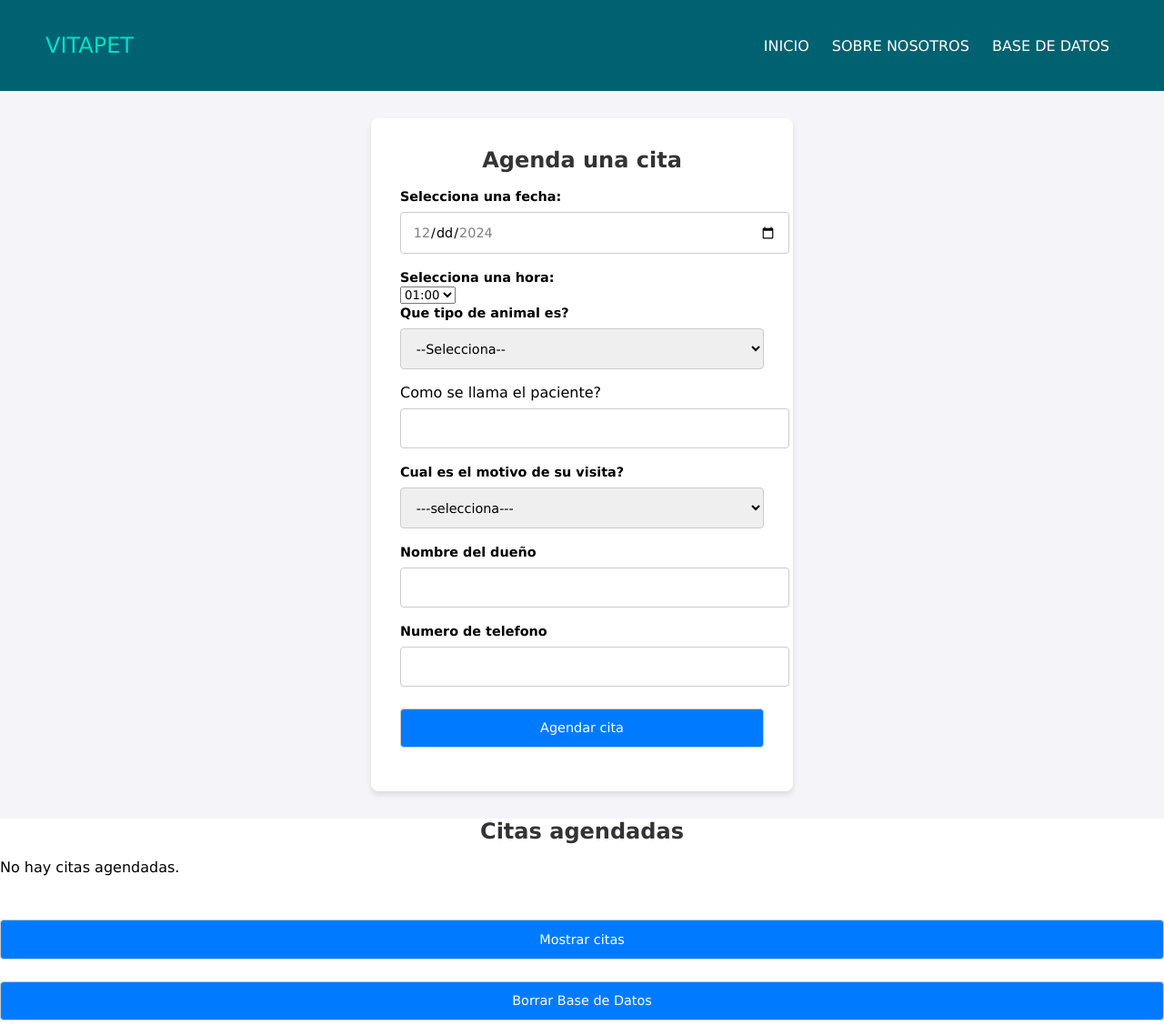
After one commit to Ulises-Mt/veterinaria, a Flask app: template app/templates/citas.html in a window 1280 px wide. The commit adds this page. Shown: the whole page at 91% size. Run offline with Flask 3, Linux system fonts and the light colour scheme; the template is opened without the code that fills it, so the values that code supplies are empty.

Commit message:
agendacion de citas

```diff
--- a/app/static/css/style.css
+++ b/app/static/css/style.css
@@ -295,7 +295,7 @@ section h4{
 }
 
 .regitrar-form input,
-select,
+#animal,
 button
 {
     width: 100%;
@@ -376,3 +376,54 @@ button:hover {
   table tr:nth-child(even) {
     background-color: #f2f2f2;
   }
+
+/* Estilo de agendar citas */
+
+#agenda-cita{
+    font-family: 'Roboto', sans-serif;
+    background-color: #f4f4f9;
+    margin: 0;
+    padding: 0;
+    display: flex;
+    justify-content: center;
+    align-items: center;
+    height: 100vh;
+    flex-direction: column;
+}
+
+#cita-form{
+    background-color: white;
+    padding: 2rem;
+    border-radius: 8px;
+    box-shadow: 0 4px 6px rgba(0, 0, 0, 0.1);
+    width: 100%;
+    max-width: 400px;
+}
+
+section h6{
+    font-size: 1.5rem;
+    color: #333;
+    text-align: center;
+    margin-bottom: 1rem;
+    flex-direction: column;
+}
+
+#cita-form label{
+    font-size: 0.9rem;
+    font-weight: bold;
+    margin-bottom: 0.3rem;
+}
+
+#cita-form input,
+#cita-motivo,
+#animal,
+button
+{
+    width: 100%;
+    padding: 0.8rem;
+    margin-top: 0.5rem;
+    margin-bottom: 1rem;
+    border: 1px solid #ccc;
+    border-radius: 4px;
+    font-size: 0.9rem;
+}
--- /dev/null
+++ b/app/static/js/segundoscript.js
@@ -0,0 +1,138 @@
+// Función para generar las horas en punto en el <select>
+function generarHoras() {
+const selectHora = document.getElementById('hora');
+// Generar opciones de horas (de 1:00 a 24:00)
+for (let i = 1; i <= 24; i++) {
+    const option = document.createElement('option');
+    // Formato de la hora: 01:00, 02:00, ..., 24:00
+    const horaFormateada = i < 10 ? `0${i}:00` : `${i}:00`;
+    option.value = horaFormateada;
+    option.textContent = horaFormateada;
+    selectHora.appendChild(option);
+    }
+}
+
+// Llamar a la función para generar las horas cuando se carga la página
+generarHoras();
+
+// Calcular la fecha mínima (hoy) y máxima (hoy + 14 días)
+const hoy = new Date();
+const fechaMin = hoy.toISOString().split('T')[0]; // Convertir a formato YYYY-MM-DD
+const fechaMax = new Date(hoy);
+fechaMax.setDate(hoy.getDate() + 14); // Agregar 14 días
+const fechaMaxFormat = fechaMax.toISOString().split('T')[0];
+
+// Asignar las fechas al input de tipo date
+document.getElementById('fecha').min = fechaMin;
+document.getElementById('fecha').max = fechaMaxFormat;
+
+
+
+//funcionalidad de las citas agendadas
+
+document.addEventListener('DOMContentLoaded', () => {
+const botonMostrarCitas = document.getElementById('mostrar-citas');
+botonMostrarCitas.addEventListener('click', () => {
+    console.log("Clic en mostrar citas");
+    mostrarCitas();
+    });
+});
+
+// Referencias a elementos del DOM
+const formCitas = document.getElementById('cita-form');
+const contenedorCitas = document.getElementById('citas-agendadas');
+const botonMostrarCitas = document.getElementById('mostrar-citas');
+const botonBorrarCitas = document.getElementById('borrar-citas');
+
+// Manejar el envío del formulario
+formCitas.addEventListener('submit', (e) => {
+    e.preventDefault();
+
+    // Obtener datos del formulario
+    const fecha = document.getElementById('fecha').value;
+    const hora = document.getElementById('hora').value;
+    const animal = document.getElementById('animal').value;
+    const paciente = document.getElementById('nombre-paciente').value;
+    const motivo = document.getElementById('cita-motivo').value;
+    const dueño = document.getElementById('nombre-dueño').value;
+    const telefono = document.getElementById('numero-telefonico').value;
+
+    // Validar datos
+    if (!fecha || !hora || animal === 'selecciona' || motivo === 'selecciona' || !paciente || !dueño || !telefono) {
+        alert('Por favor, completa todos los campos.');
+        return;
+}
+
+// Crear el objeto de la cita
+const nuevaCita = { fecha, hora, animal, paciente, motivo, dueño, telefono };
+
+// Guardar la cita en localStorage
+const citas = JSON.parse(localStorage.getItem('citas')) || [];
+citas.push(nuevaCita);
+localStorage.setItem('citas', JSON.stringify(citas));//posible error
+
+// Limpiar el formulario y mostrar las citas
+formCitas.reset();
+mostrarCitas();
+});
+
+// Función para mostrar las citas
+function mostrarCitas() {
+contenedorCitas.innerHTML = ''; // Limpiar el contenido existente
+const citas = JSON.parse(localStorage.getItem('citas')) || [];
+
+if (citas.length === 0) {
+    contenedorCitas.innerHTML = '<p>No hay citas agendadas.</p>';
+    return;
+}
+
+// Crear la tabla de citas
+const tabla = document.createElement('table');
+tabla.innerHTML = `
+    <thead>
+    <tr>
+        <th>#</th>
+        <th>Fecha</th>
+        <th>Hora</th>
+        <th>Animal</th>
+        <th>Paciente</th>
+        <th>Motivo</th>
+        <th>Dueño</th>
+        <th>Teléfono</th>
+     </tr>
+    </thead>
+<tbody>
+</tbody>
+`;
+
+const tbody = tabla.querySelector('tbody');
+citas.forEach((cita, index) => {
+    const fila = document.createElement('tr');
+    fila.innerHTML = `
+        <td>${index + 1}</td>
+        <td>${cita.fecha}</td>
+        <td>${cita.hora}</td>
+        <td>${cita.animal}</td>
+        <td>${cita.paciente}</td>
+        <td>${cita.motivo}</td>
+        <td>${cita.dueño}</td>
+        <td>${cita.telefono}</td>
+    `;
+        tbody.appendChild(fila);
+    });
+
+    contenedorCitas.appendChild(tabla);
+}
+
+// Manejar el botón para mostrar citas
+document.getElementById('mostrar-citas').addEventListener('click', mostrarCitas);
+
+// Manejar el botón para borrar citas
+botonBorrarCitas.addEventListener('click', () => {
+    localStorage.removeItem('citas');
+    mostrarCitas();
+});
+
+// Mostrar las citas al cargar la página
+mostrarCitas();
+;
--- a/app/templates/base-datos.html
+++ b/app/templates/base-datos.html
@@ -17,7 +17,7 @@
         <nav class="menu">
             <a href="{{ url_for('home') }}">Inicio</a>
             <a href="{{ url_for('sobre_nosotros') }}">Sobre Nosotros</a>
-            <a href="{{ url_for('base_datos') }}">Base de Datos</a>
+            <a href="{{ url_for('citas') }}">Agenda una cita</a>
             <label for="check" class="esconder-menu">
                 &#215
             </label>
--- /dev/null
+++ b/app/templates/citas.html
@@ -0,0 +1,92 @@
+<!DOCTYPE html>
+<html lang="es">
+<head>
+    <meta charset="UTF-8">
+    <meta name="viewport" content="width=device-width, initial-scale=1.0">
+
+    <script  src="../static/js/segundoscript.js" defer></script>
+    <link rel="stylesheet" href="../static/css/style.css">
+    <title>VitaPet</title>
+</head>
+<body>
+    <header>
+        <h2 class="logo">VitaPet</h2>
+        <input type="checkbox" id="check">
+        <label for="check" class="mostrar-menu">
+            &#8801
+        </label>
+        <nav class="menu">
+            <a href="{{ url_for('home') }}">Inicio</a>
+            <a href="{{ url_for('sobre_nosotros') }}">Sobre Nosotros</a>
+            <a href="{{ url_for('base_datos') }}">Base de Datos</a>
+            <label for="check" class="esconder-menu">
+                &#215
+            </label>
+        </nav>
+    </header>
+
+    <section id="agenda-cita">
+        <form id="cita-form">
+         <h6>Agenda una cita</h6>
+            <div>
+                <label for="fecha">Selecciona una fecha:</label>
+                <input type="date" id="fecha" name="fecha">
+
+                <label for="hora">Selecciona una hora:</label><br>
+                <select id="hora" name="hora">
+                    <!-- Las opciones de horas se generarán aquí por JavaScript -->
+                </select>
+                <br>
+
+                <label for="animal">Que tipo de animal es?</label><br>
+                <select id="animal" name="animal">
+                    <option value="selecciona">--Selecciona--</option>
+                    <option value="perro">Perro</option>
+                    <option value="gato">Gato</option>
+                    <option value="hamster">Hámster</option>
+                    <option value="ave">Ave</option>
+                </select>
+                <br>
+
+                <labe >Como se llama el paciente?</labe>
+                <input id="nombre-paciente" type="text" name="nombre-paciente" >
+
+                <label>Cual es el motivo de su visita?</label><br>
+                <select id="cita-motivo" name="cita-motivo">
+                    <option value="selecciona">---selecciona---</option>
+                    <option value="Baño">Baño</option>
+                    <option value="Consulta">Consulta</option>
+                    <option value="Emergencia">emergencia</option>
+                </select>
+                <br>
+
+                <label>Nombre del dueño</label>
+                <input id="nombre-dueño" type="text" name="nombre-dueño">
+                <label>Numero de telefono</label>
+                <input id="numero-telefonico" type="number" name="telefonico">
+
+                <button type="submit" id="boton-agendar">Agendar cita</button>
+
+            </div>
+         </form>
+    </section>
+
+    <section id="citas-reservadas">
+        <div id="style-citas-agendadas">
+            <div class="tabla-responsive">
+                <table>
+                    <H6 id="titulo-citas">Citas agendadas</H6>
+                    <div id="citas-agendadas">
+                    <!--Aqui se muestran las citas agendadas-->
+                    </div>
+                </table>
+                <div>
+                    <button id="mostrar-citas">Mostrar citas</button>
+                </div>
+            </div>
+            <button id="borrar-citas">Borrar Base de Datos</button>
+        </div>
+    </section>
+
+</body>
+</html>
--- a/app/templates/index.html
+++ b/app/templates/index.html
@@ -15,7 +15,7 @@
             &#8801
         </label>
         <nav class="menu">
-            <a href="{{ url_for('home') }}">Inicio</a>
+            <a href="{{ url_for('citas') }}">Agenda una cita</a>
             <a href="{{ url_for('sobre_nosotros') }}">Sobre Nosotros</a>
             <a href="{{ url_for('base_datos') }}">Base de Datos</a>
             <label for="check" class="esconder-menu">
--- a/app/templates/registro.html
+++ b/app/templates/registro.html
@@ -22,6 +22,7 @@
             <a href="{{ url_for('home') }}">Inicio</a>
             <a href="{{ url_for('sobre_nosotros') }}">Sobre Nosotros</a>
             <a href="{{ url_for('base_datos') }}">Base de Datos</a>
+            <a href="{{ url_for('citasa') }}">Agenda una cita</a>
             <label for="check" class="esconder-menu">
                 &#215
             </label>
--- a/app/templates/sobre-nosotros.html
+++ b/app/templates/sobre-nosotros.html
@@ -16,7 +16,7 @@
         </label>
         <nav class="menu">
             <a href="{{ url_for('home') }}">Inicio</a>
-            <a href="{{ url_for('sobre_nosotros') }}">Sobre Nosotros</a>
+            <a href="{{ url_for('citas') }}">Agenda una cita</a>
             <a href="{{ url_for('base_datos') }}">Base de Datos</a>
             <label for="check" class="esconder-menu">
                 &#215
```
Also changed, not shown: app/animales.py (+29 -0 lines). Lines whose indentation alone changed are shown as unchanged.
